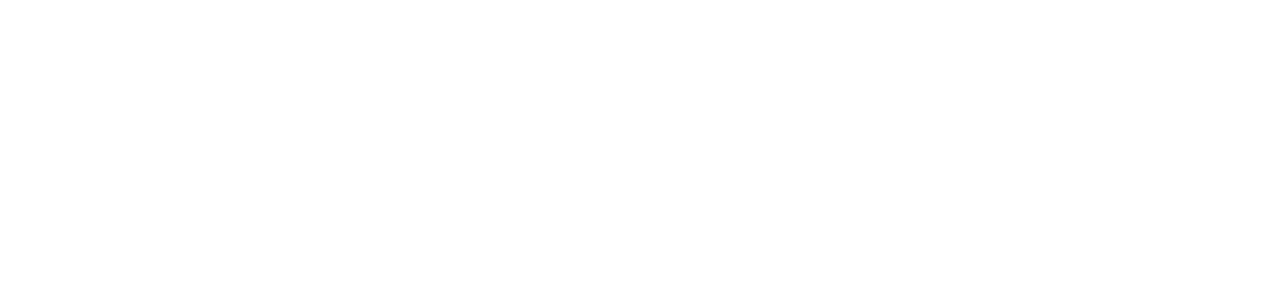
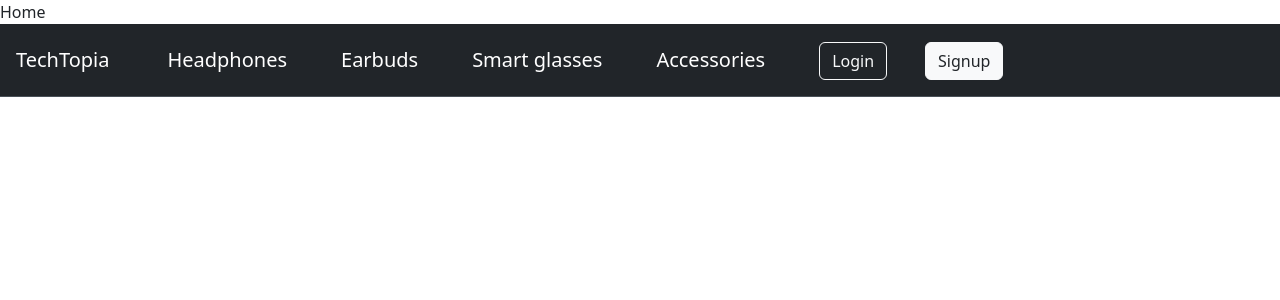
Before and after one commit to hayatabdulkerim/TechTopia, a React (Vite) app in the folder client/: page / in a window 1280 px wide. Shown: the top 300 px of the page. Built offline with nearby package versions, Linux system fonts and the light colour scheme.

Commit message:
added a navbar

```diff
--- a/client/package.json
+++ b/client/package.json
@@ -12,7 +12,8 @@
   "dependencies": {
     "bootstrap": "^5.3.8",
     "react": "^19.2.4",
-    "react-dom": "^19.2.4"
+    "react-dom": "^19.2.4",
+    "react-router-dom": "^7.13.2"
   },
   "devDependencies": {
     "@eslint/js": "^9.39.4",
--- a/client/src/App.jsx
+++ b/client/src/App.jsx
@@ -1,14 +1,18 @@
-//  Importing Bootstrap CSS & JS
+// Importing Bootstrap CSS & JS
 import 'bootstrap/dist/css/bootstrap.min.css';
 import 'bootstrap/dist/js/bootstrap.bundle.min.js';
+// Importing custome css
 import "./App.css";
+
+// Importing pages
+import Home from './pages/Home';
 
 
 function App() {
 
   return (
     <>
-
+    <Home/>
     </>
   )
 }
--- /dev/null
+++ b/client/src/components/Navbar.jsx
@@ -0,0 +1,30 @@
+export default function Navbar() {
+  return (
+    <>
+      <nav
+        className="navbar bg-dark border-bottom border-body  p-3"
+        data-bs-theme="dark"
+      >
+        <a className="navbar-brand me-1" href="/">
+          TechTopia
+        </a>
+        <div className="container-fluid d-inline-block w-75 d-flex justify-content-evenly ms-1 ">
+          <a className="navbar-brand " href="/headphones">
+            Headphones
+          </a>
+          <a className="navbar-brand" href="/earbuds">
+            Earbuds
+          </a>
+          <a className="navbar-brand" href="/smartglasses">
+            Smart glasses
+          </a>
+          <a className="navbar-brand" href="/accessories">
+            Accessories
+          </a>
+          <button className="btn btn-outline-light align-self-end">Login</button>
+          <button className="btn btn-light text-dark align-self-end">Signup</button>
+        </div>
+      </nav>
+    </>
+  );
+}
--- /dev/null
+++ b/client/src/pages/Home.jsx
@@ -0,0 +1,12 @@
+// Importing components
+import Navbar from "../components/Navbar"
+
+export default function Home() {
+  return (
+    <>
+    Home
+    <Navbar/>
+
+    </>
+  )
+}
```
Also changed, not shown: 1 other file (tests, documents, lock files or other folders).
